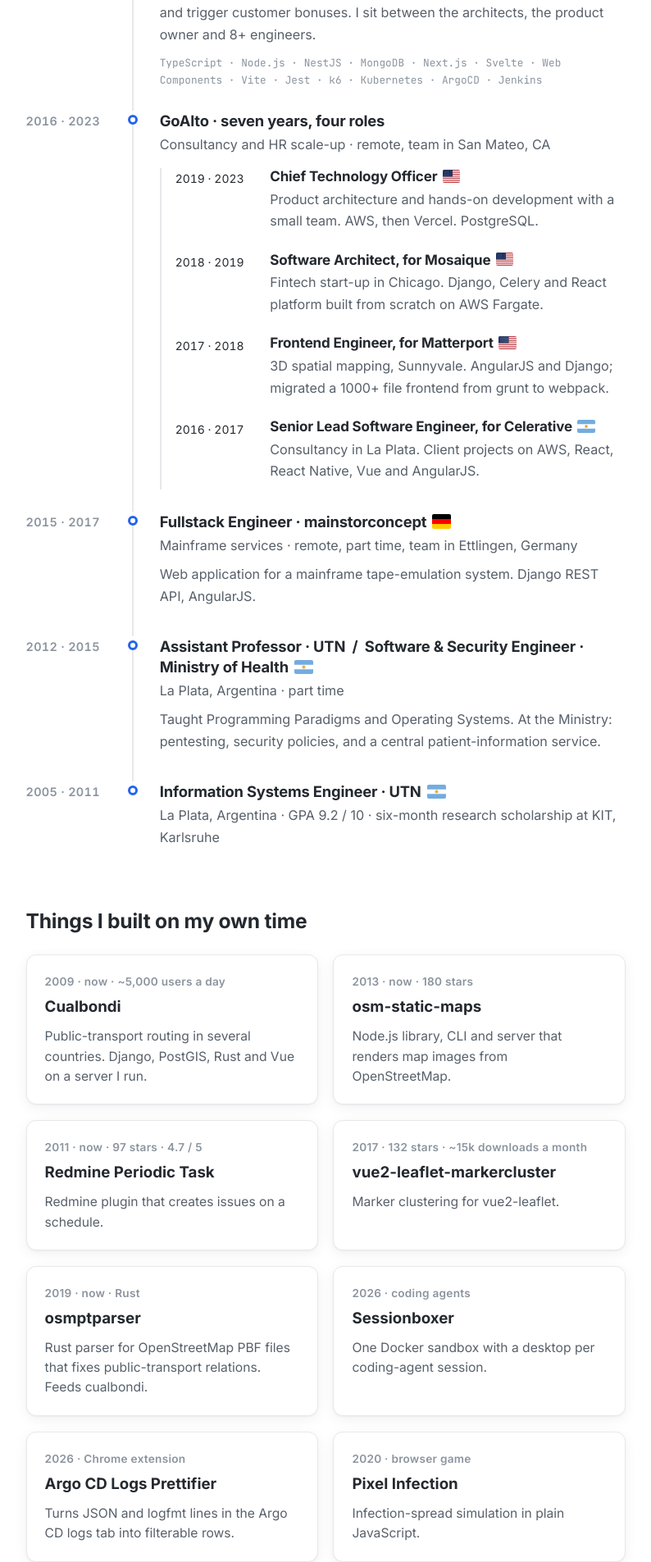
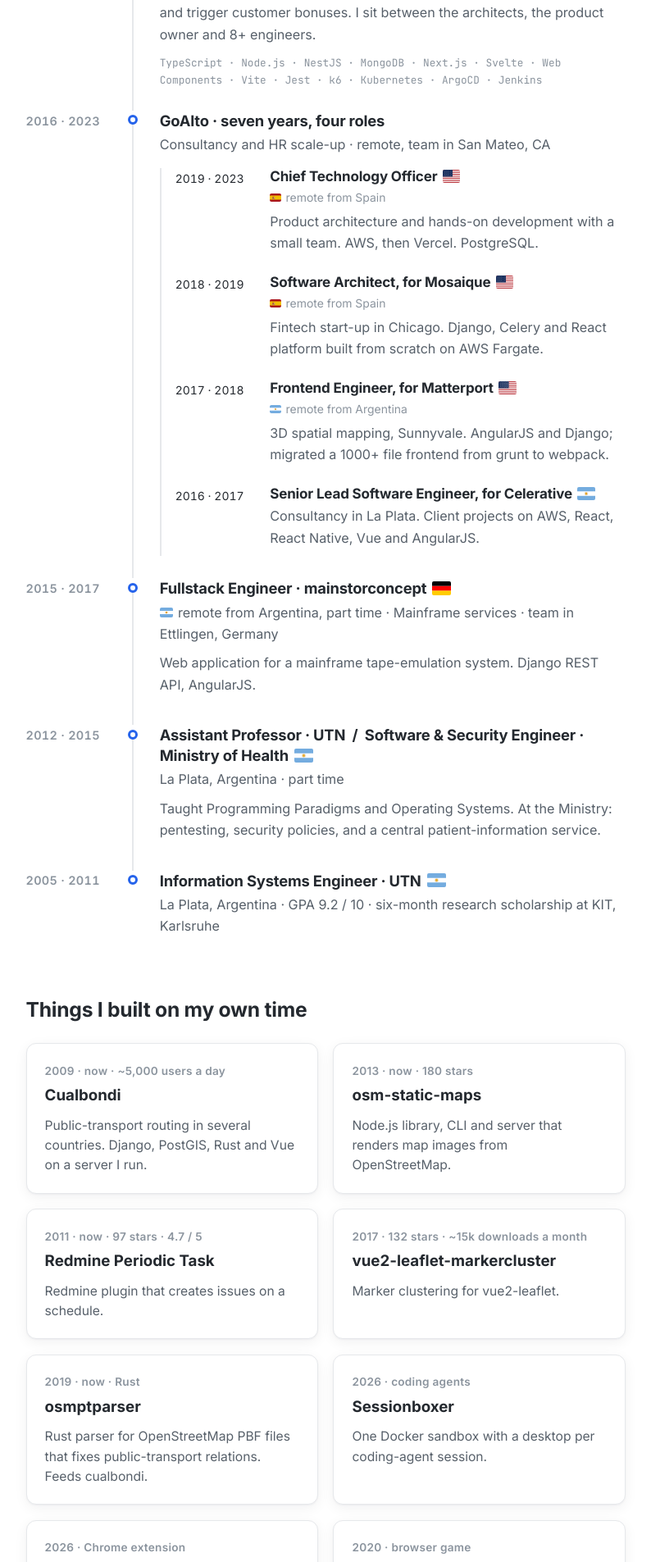
Before and after one commit to jperelli/jperelli.github.io, a Jekyll site: the page built from index.md, in a window 1280 px wide. Shown: the part 1486-3391 px from the top of the page at 82% size, without its empty margins (243-1037 px from the left). Built offline with Jekyll 4.4.1, drawn with Linux system fonts in a browser that asks for light colours.

Commit message:
Timeline (en/es): small residence flag + 'remote from …' where it differs from the company country

```diff
--- a/index.md
+++ b/index.md
@@ -73,6 +73,7 @@
           <span class="tl-sub-when">2019 · 2023</span>
           <div>
             <h4>Chief Technology Officer <img class="flag" src="/public/img/flags/us.svg" alt="USA" width="20" height="15"></h4>
+            <p class="tl-meta"><img class="flag flag-sm" src="/public/img/flags/es.svg" alt="Spain" width="20" height="15"> remote from Spain</p>
             <p>Product architecture and hands-on development with a small team. AWS, then Vercel. PostgreSQL.</p>
           </div>
         </li>
@@ -80,6 +81,7 @@
           <span class="tl-sub-when">2018 · 2019</span>
           <div>
             <h4>Software Architect, for Mosaique <img class="flag" src="/public/img/flags/us.svg" alt="USA" width="20" height="15"></h4>
+            <p class="tl-meta"><img class="flag flag-sm" src="/public/img/flags/es.svg" alt="Spain" width="20" height="15"> remote from Spain</p>
             <p>Fintech start-up in Chicago. Django, Celery and React platform built from scratch on AWS Fargate.</p>
           </div>
         </li>
@@ -87,6 +89,7 @@
           <span class="tl-sub-when">2017 · 2018</span>
           <div>
             <h4>Frontend Engineer, for Matterport <img class="flag" src="/public/img/flags/us.svg" alt="USA" width="20" height="15"></h4>
+            <p class="tl-meta"><img class="flag flag-sm" src="/public/img/flags/ar.svg" alt="Argentina" width="20" height="15"> remote from Argentina</p>
             <p>3D spatial mapping, Sunnyvale. AngularJS and Django; migrated a 1000+ file frontend from grunt to webpack.</p>
           </div>
         </li>
@@ -104,7 +107,7 @@
     <span class="tl-when">2015 · 2017</span>
     <div class="tl-body">
       <h3>Fullstack Engineer · mainstorconcept <img class="flag" src="/public/img/flags/de.svg" alt="Germany" width="20" height="15"></h3>
-      <p class="tl-meta">Mainframe services · remote, part time, team in Ettlingen, Germany</p>
+      <p class="tl-meta"><img class="flag flag-sm" src="/public/img/flags/ar.svg" alt="Argentina" width="20" height="15"> remote from Argentina, part time · Mainframe services · team in Ettlingen, Germany</p>
       <p>Web application for a mainframe tape-emulation system. Django REST API, AngularJS.</p>
     </div>
   </li>
--- a/public/css/style.css
+++ b/public/css/style.css
@@ -779,6 +779,8 @@
 }
 .tl-sub h4 { margin: 0 0 0.2rem; font-size: 1rem; }
 .flag { display: inline-block; width: 1.25em; height: auto; vertical-align: -0.1em; margin: 0 0 0 0.15em; border-radius: 2px; }
+.flag-sm { width: 1em; vertical-align: -0.05em; margin: 0 0.1em 0 0; }
+.tl-sub .tl-meta { margin: 0 0 0.25rem; font-size: 0.82rem; color: var(--text-faint); }
 .tl-sub p { margin: 0; font-size: 0.95rem; }
 .hero-engineer {
   display: grid;
```
Also changed, not shown: es/index.md (+4 -1 lines).
